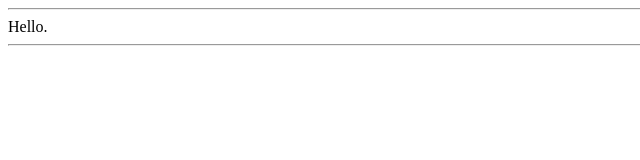
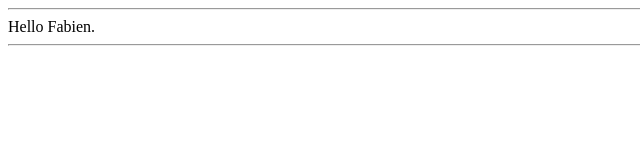
Before and after one commit to fabx/web_page, a plain HTML site: page index.html in a window 1280 px wide. Shown: the full height of the page, 0-640 px from the left. Drawn offline with Linux system fonts and the light colour scheme.

Commit message:
Modified.

```diff
--- a/index.html
+++ b/index.html
@@ -4,7 +4,7 @@
 </HEAD>
 <BODY BGCOLOR="FFFFFF">
 <HR>
-Hello.
+Hello Fabien.
 <HR>
 </BODY>
 </HTML>
```
